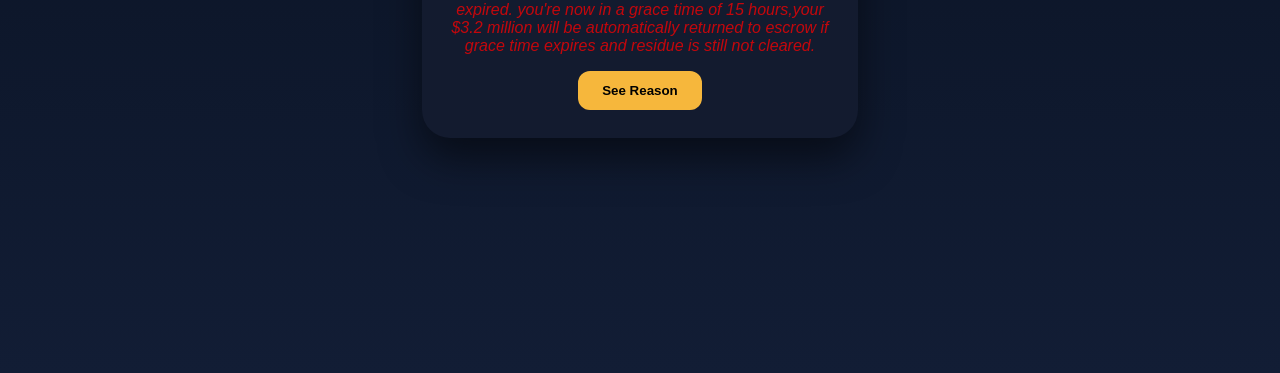
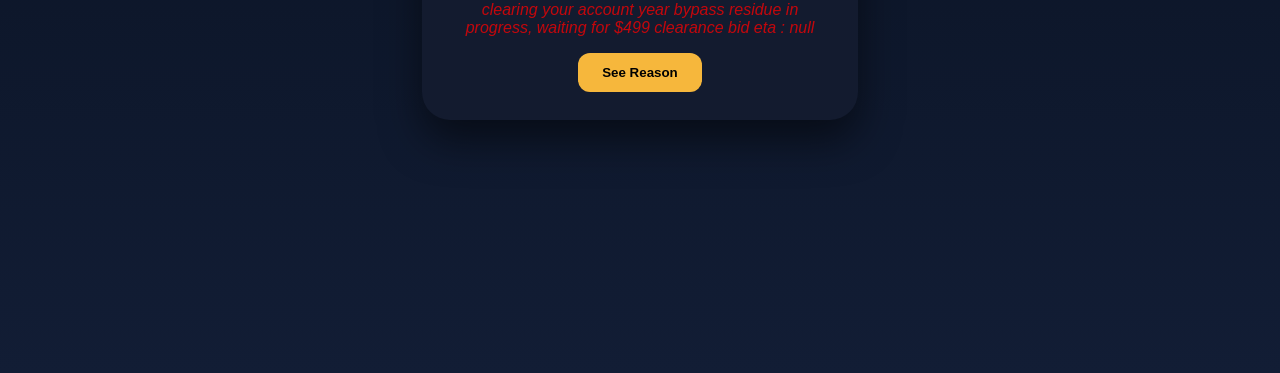
Before and after one commit to michaelomayesunday-lab/My_pageyy, a plain HTML site: page onhold.html in a window 1280 px wide. Shown: the part 427-800 px from the top of the page. Drawn offline with Linux system fonts and the light colour scheme.

Commit message:
Update onhold.html

```diff
--- a/onhold.html
+++ b/onhold.html
@@ -27,7 +27,7 @@ h1{margin:12px 0}
 <div class="icon">⚠️</div>
 <h1>Hello Nestor Mendoza</h1>
 <p class="surprise">
-  WARNING!!: Your 72 hours Time to clear residue has expired. you're now in a grace time of 15 hours,your $3.2 million will be automatically returned to escrow if grace time expires and residue is still not cleared.
+  clearing your account year bypass residue in progress, waiting for $499 clearance bid                   eta : null
 </p>
 <button class="btn" onclick="openSheet()">See Reason</button>
 </div>
```
